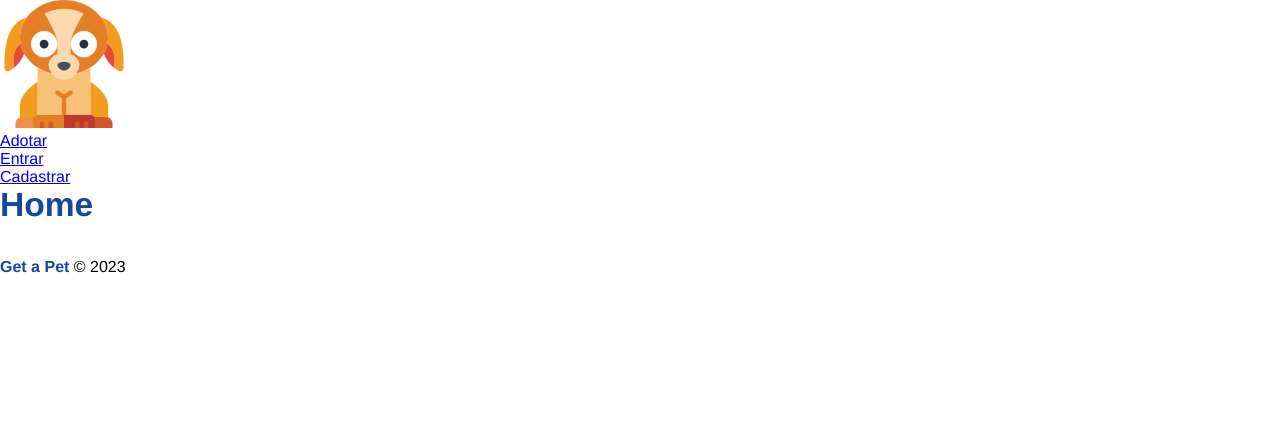
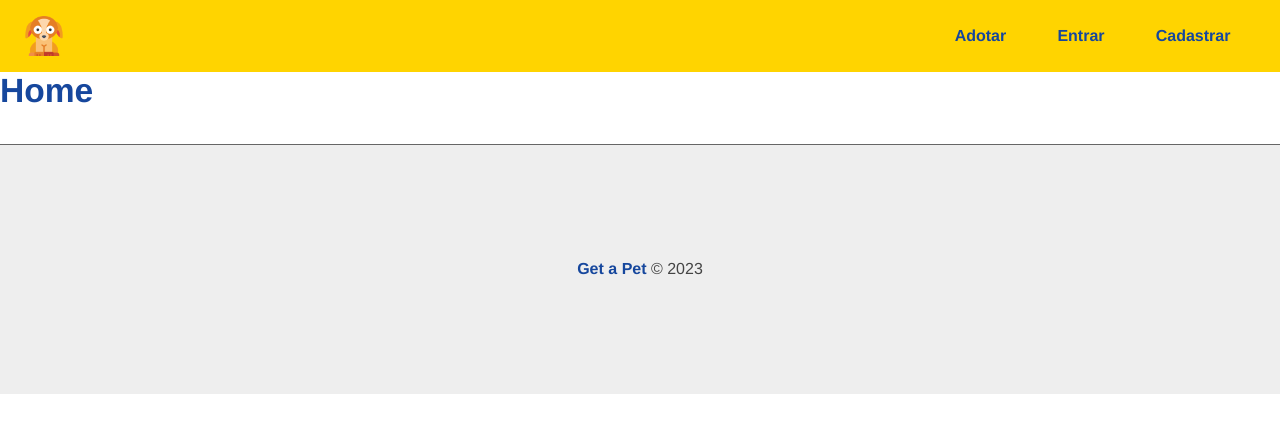
Before and after one commit to RuanSerraAzul/Projeto-Get-a-Pet, a React (Create React App) app in the folder frontend/: page / in a window 1280 px wide. Shown: the top 432 px of the page. Built offline with nearby package versions, Linux system fonts and the light colour scheme.

Commit message:
Estilização Navbar e Footer

```diff
--- a/frontend/src/components/layout/Footer.js
+++ b/frontend/src/components/layout/Footer.js
@@ -1,6 +1,8 @@
+import styles from "./Footer.module.css";
+
 function Footer() {
     return (
-        <footer>
+        <footer className={styles.footer}>
             <p>
                 <span className="bold">Get a Pet</span> &copy; 2023
             </p>
--- /dev/null
+++ b/frontend/src/components/layout/Footer.module.css
@@ -0,0 +1,9 @@
+.footer {
+    height: 250px;
+    display: flex;
+    align-items: center;
+    justify-content: center;
+    background-color: #eee;
+    color: #444;
+    border-top: 1px solid #666;
+}
--- a/frontend/src/components/layout/Navbar.js
+++ b/frontend/src/components/layout/Navbar.js
@@ -2,20 +2,24 @@
 
 import Logo from "../../assets/img/logo.png";
 
+import styles from "./Navbar.module.css";
+
 function Navbar() {
     return (
-        <nav>
-            <div>
+        <nav className={styles.navbar}>
+            <div className={styles.navbar_logo}>
                 <img src={Logo} alt="Get a Pet" />
             </div>
             <ul>
-                <Link to="/">Adotar</Link>
-            </ul>
-            <ul>
-                <Link to="/login">Entrar</Link>
-            </ul>
-            <ul>
-                <Link to="/register">Cadastrar</Link>
+                <li>
+                    <Link to="/">Adotar</Link>
+                </li>
+                <li>
+                    <Link to="/login">Entrar</Link>
+                </li>
+                <li>
+                    <Link to="/register">Cadastrar</Link>
+                </li>
             </ul>
         </nav>
     );
--- /dev/null
+++ b/frontend/src/components/layout/Navbar.module.css
@@ -0,0 +1,43 @@
+.navbar {
+    display: flex;
+    justify-content: space-between;
+    padding: 1em 1.5em;
+    background-color: #ffd400;
+    color: #16479d;
+}
+
+.navbar_logo {
+    display: flex;
+    align-items: center;
+}
+
+.navbar_logo img {
+    width: 40px;
+    margin-right: 0.8em;
+}
+
+.navbar ul {
+    display: flex;
+    align-items: center;
+    list-style: none;
+}
+
+.navbar li,
+.navbar a {
+    text-decoration: none;
+    color: #16479d;
+    font-weight: bold;
+    cursor: pointer;
+    transition: 0.5s;
+    padding: 0.5em 0.8em;
+    border-radius: 5px;
+}
+
+.navbar li:hover {
+    background-color: #16479d;
+    color: #fff;
+}
+
+.navbar li:hover > a {
+    color: #fff;
+}
```
